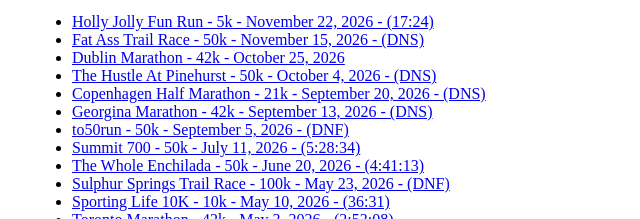
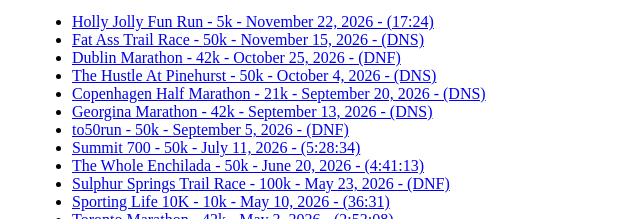
Before and after one commit to WillemKauf/WillemKauf.github.io, a plain HTML site: page index.html in a window 1280 px wide. Shown: the part 364-583 px from the top of the page, 258-898 px from the left. Drawn offline with Linux system fonts and the light colour scheme.

Commit message:
oh yeah dublin marathon DNF (by choice)

```diff
--- a/index.html
+++ b/index.html
@@ -116,7 +116,8 @@ var races = [{
         distance: "42k",
         date: "2026-10-25",
         signupUrl: "https://irishlifedublinmarathon.ie/",
-        resultsUrl: null
+        resultsUrl: null,
+        time: "DNF"
     },
     {
         name: "Fat Ass Trail Race",
```
